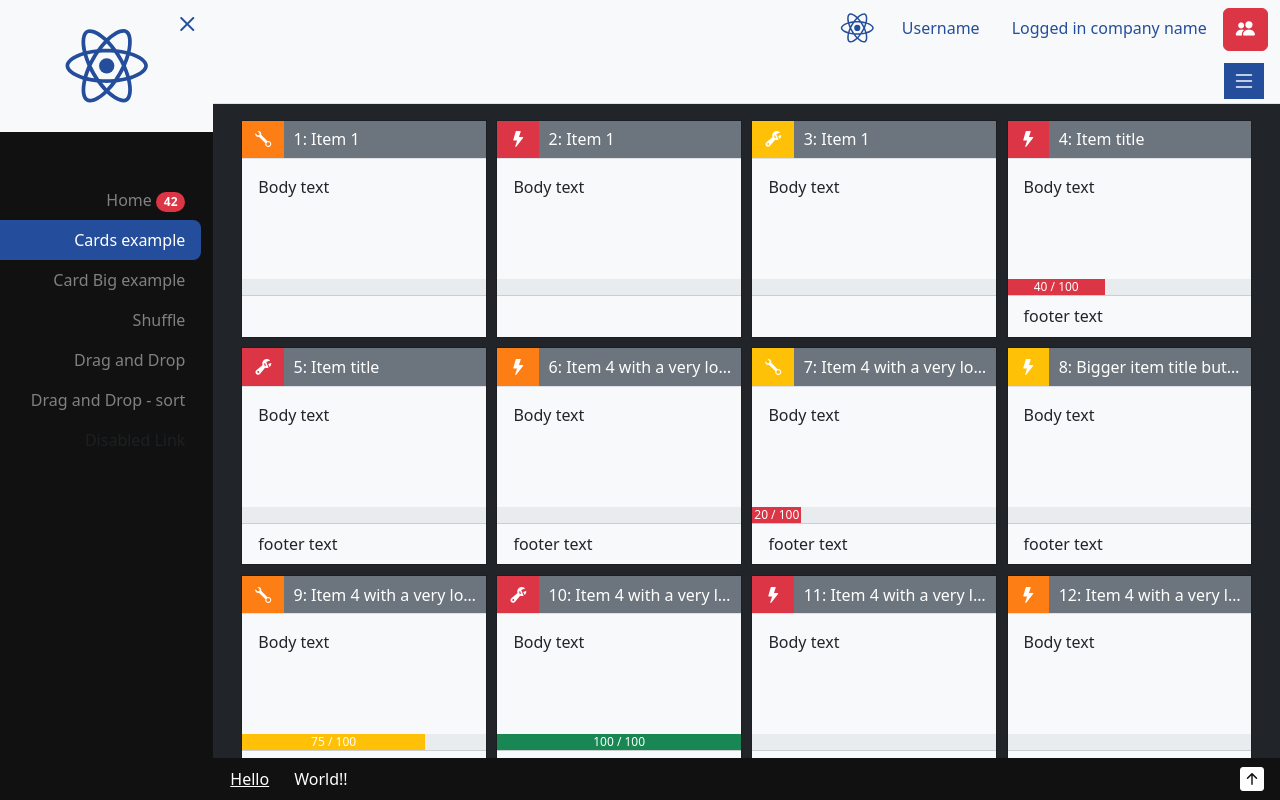
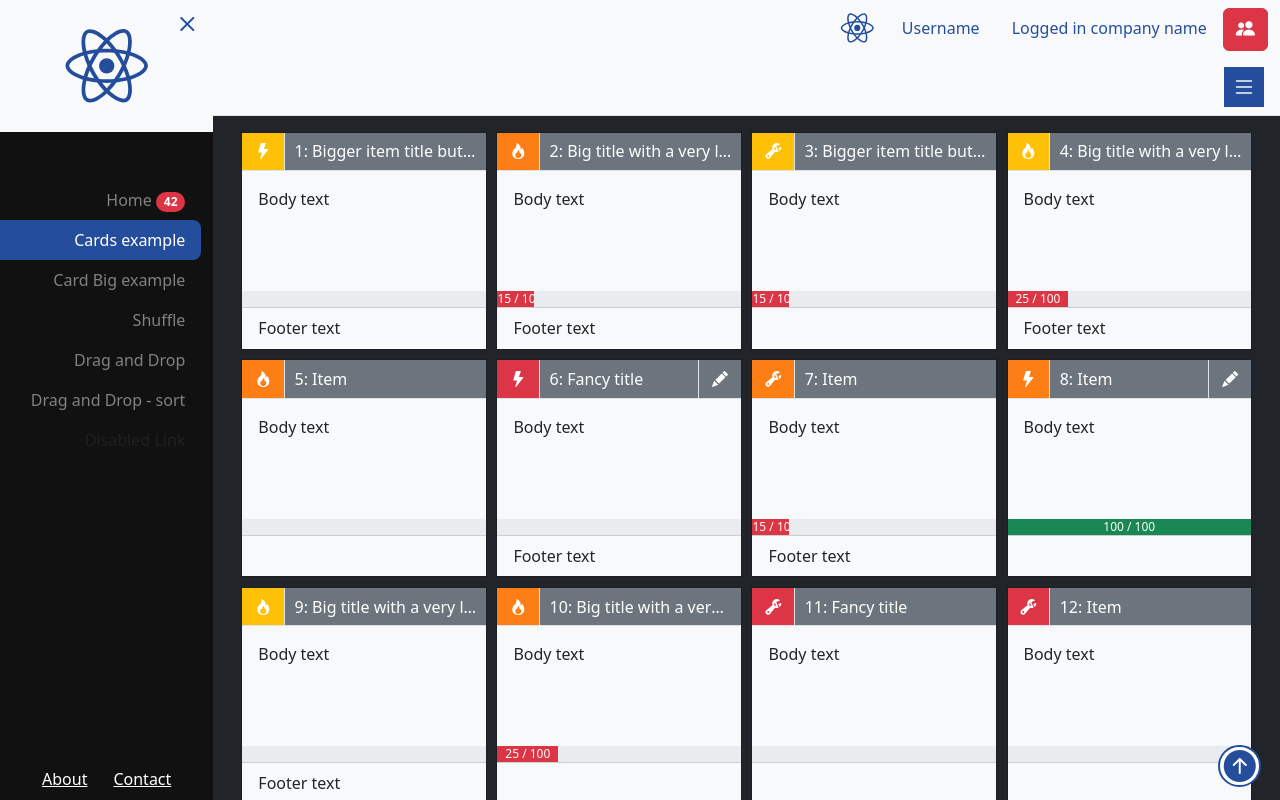
Before and after one commit to botenbreuk/react-playground, a React (Create React App) app: page /cards in a window 1280 px wide. Shown: the top 800 px of the page. Built offline with nearby package versions, Linux system fonts and the light colour scheme.

Commit message:
Cards page now generates radom cards

```diff
--- a/src/app/Cards/CardPanel.tsx
+++ b/src/app/Cards/CardPanel.tsx
@@ -57,11 +57,11 @@ export default function CardPanel(props: Props) {
       return 'lightning-fill';
     }
 
-    if (icon === 'chain') {
+    if (icon === 'wrench') {
       return 'wrench-adjustable';
     }
 
-    if (icon === 'fire') {
+    if (icon === 'chain') {
       return 'fire';
     }
 
--- a/src/app/Cards/CardsPage.tsx
+++ b/src/app/Cards/CardsPage.tsx
@@ -1,12 +1,13 @@
 import classNames from 'classnames';
-import { ReactNode, useState } from 'react';
+import { ReactNode, useEffect, useState } from 'react';
 import { Card, CardBody, CardHeader, CardTitle, Col, Row } from 'reactstrap';
 import { Icon, Page } from '../../ui';
 import DescriptionList from '../../ui/List/DescriptionList';
 import DescriptionListItem from '../../ui/List/DescriptionListItem';
 import CardPanel from './CardPanel';
+import { generateList } from './utils';
 
-type IconColor =
+export type IconColor =
   | 'bg-primary'
   | 'bg-secondary'
   | 'bg-danger'
@@ -14,9 +15,9 @@ type IconColor =
   | 'bg-info'
   | 'bg-orange'
   | 'bg-success';
-type IconTypes = 'wrench' | 'lightning' | 'chain';
+export type IconTypes = 'wrench' | 'lightning' | 'chain';
 
-type CardObj = {
+export type CardObj = {
   title: string;
   icon: IconTypes;
   iconColor: IconColor;
@@ -26,146 +27,32 @@ type CardObj = {
   buttonClick?: () => void;
 };
 
-const cards: CardObj[] = [
-  {
-    title: 'Item 1',
-    icon: 'wrench',
-    iconColor: 'bg-orange',
-    body: 'Body text'
-  },
-  {
-    title: 'Item 1',
-    icon: 'lightning',
-    iconColor: 'bg-danger',
-    body: 'Body text'
-  },
-  {
-    title: 'Item 1',
-    icon: 'chain',
-    iconColor: 'bg-warning',
-    body: 'Body text'
-  },
-  {
-    title: 'Item title',
-    icon: 'lightning',
-    iconColor: 'bg-danger',
-    body: 'Body text',
-    footer: 'footer text',
-    progress: 40
-  },
-  {
-    title: 'Item title',
-    icon: 'chain',
-    iconColor: 'bg-danger',
-    body: 'Body text',
-    footer: 'footer text'
-  },
-  {
-    title: 'Item 4 with a very long text so this will turn into a ellipsis',
-    icon: 'lightning',
-    iconColor: 'bg-orange',
-    body: 'Body text',
-    footer: 'footer text'
-  },
-  {
-    title: 'Item 4 with a very long text so this will turn into a ellipsis',
-    icon: 'wrench',
-    iconColor: 'bg-warning',
-    body: 'Body text',
-    footer: 'footer text',
-    progress: 20
-  },
-  {
-    title: 'Bigger item title but not ot big',
-    icon: 'lightning',
-    iconColor: 'bg-warning',
-    body: 'Body text',
-    footer: 'footer text'
-  },
-  {
-    title: 'Item 4 with a very long text so this will turn into a ellipsis',
-    icon: 'wrench',
-    iconColor: 'bg-orange',
-    body: 'Body text',
-    footer: 'footer text',
-    progress: 75
-  },
-  {
-    title: 'Item 4 with a very long text so this will turn into a ellipsis',
-    icon: 'chain',
-    iconColor: 'bg-danger',
-    body: 'Body text',
-    footer: 'footer text',
-    progress: 100
-  },
-  {
-    title: 'Item 4 with a very long text so this will turn into a ellipsis',
-    icon: 'lightning',
-    iconColor: 'bg-danger',
-    body: 'Body text',
-    footer: 'footer text'
-  },
-  {
-    title: 'Item 4 with a very long text so this will turn into a ellipsis',
-    icon: 'lightning',
-    iconColor: 'bg-orange',
-    body: 'Body text',
-    footer: 'footer text'
-  },
-  {
-    title: 'Item 4 with a very long text so this will turn into a ellipsis',
-    icon: 'lightning',
-    iconColor: 'bg-orange',
-    body: 'Body text',
-    footer: 'footer text'
-  },
-  {
-    title: 'Item 4 with a very long text so this will turn into a ellipsis',
-    icon: 'wrench',
-    iconColor: 'bg-danger',
-    body: 'Body text',
-    footer: 'footer text',
-    buttonClick: () => console.log('Hallow')
-  },
-  {
-    title: 'Item 4 with a very long text so this will turn into a ellipsis',
-    icon: 'lightning',
-    iconColor: 'bg-orange',
-    body: 'Body text',
-    footer: 'footer text'
-  },
-  {
-    title: 'Item 4 with a very long text so this will turn into a ellipsis',
-    icon: 'lightning',
-    iconColor: 'bg-orange',
-    body: 'Body text',
-    footer: 'footer text'
-  },
-  {
-    title: 'Item 1',
-    icon: 'wrench',
-    iconColor: 'bg-warning',
-    body: 'Body text'
-  }
-];
-
 export default function CardsPage() {
   const [listMode, setListMode] = useState(false);
   const [bigCard, setBigCard] = useState<number>();
+  const [cards, setCards] = useState<CardObj[]>([]);
+
+  useEffect(() => {
+    setCards(generateList(50));
+  }, []);
 
   const names = classNames('card-columns', { horizontal: listMode });
 
   return (
     <Page
       filterBar={
-        <div className="d-flex flex-row-reverse p-1 px-3">
-          <Icon
-            type={listMode ? 'grid-3x3-gap-fill' : 'list'}
-            className="px-2 bg-primary text-white"
-            onClick={() => setListMode(!listMode)}
-          />
-        </div>
+        <>
+          <div className="left"></div>
+          <div className="right">
+            <Icon
+              type={listMode ? 'grid-3x3-gap-fill' : 'list'}
+              className="p-2 bg-primary text-white"
+              onClick={() => setListMode(!listMode)}
+            />
+          </div>
+        </>
       }
+      scrollToTop
     >
       <div className={names}>
         {cards.map(
@@ -174,17 +61,14 @@ export default function CardsPage() {
             index
           ) => (
             <CardPanel
-              title={`${index + 1}: ${title}`}
+              key={index}
+              title={title}
               footer={footer}
               icon={icon}
               iconBg={iconColor}
-              progress={
-                progress
-                  ? { current: progress, max: 100 }
-                  : { current: 0, max: 100 }
-              }
+              progress={{ current: progress || 0, max: 100 }}
               headerClick={() =>
-                setBigCard(bigCard === index ? undefined : index)
+                setBigCard(bigCard !== index ? index : undefined)
               }
               editClick={buttonClick}
               bigView={bigCard === index}
--- a/src/app/Cards/styles/_card.scss
+++ b/src/app/Cards/styles/_card.scss
@@ -43,7 +43,9 @@
     cursor: default;
 
     & .card-icon {
+      border-right: $border-width $border-style $border-color;
       @extend %card-icon;
+
       & > i {
         color: $white !important;
       }
--- /dev/null
+++ b/src/app/Cards/utils.ts
@@ -0,0 +1,161 @@
+import { CardObj, IconColor, IconTypes } from './CardsPage';
+
+const titles: string[] = [
+  'Fancy title',
+  'Big title with a very long text so this will turn into a ellipsis',
+  'Bigger item title but not ot big',
+  'Item'
+];
+const icons: IconTypes[] = ['wrench', 'lightning', 'chain'];
+const iconGbs: IconColor[] = ['bg-danger', 'bg-warning', 'bg-orange'];
+const progesses: number[] = [15, 25, 40, 55, 75, 100];
+
+function getRandomInt(max: number) {
+  return Math.floor(Math.random() * max);
+}
+
+export function generateList(total: number) {
+  const cards: CardObj[] = [];
+  for (let i = 0; i < total; i++) {
+    cards.push({
+      title: `${cards.length + 1}: ${titles[getRandomInt(titles.length)]}`,
+      icon: icons[getRandomInt(icons.length)],
+      iconColor: iconGbs[getRandomInt(iconGbs.length)],
+      body: 'Body text',
+      footer: getRandomInt(20) <= 5 ? 'Footer text' : undefined,
+      buttonClick:
+        getRandomInt(20) <= 5 ? () => console.log('Hallow') : undefined,
+      progress:
+        getRandomInt(20) <= 5
+          ? progesses[getRandomInt(progesses.length)]
+          : undefined
+    });
+  }
+
+  return cards;
+}
+
+export function getFixedList() {
+  return [
+    {
+      title: 'Item 1',
+      icon: 'wrench',
+      iconColor: 'bg-orange',
+      body: 'Body text'
+    },
+    {
+      title: 'Item 1',
+      icon: 'lightning',
+      iconColor: 'bg-danger',
+      body: 'Body text'
+    },
+    {
+      title: 'Item 1',
+      icon: 'chain',
+      iconColor: 'bg-warning',
+      body: 'Body text'
+    },
+    {
+      title: 'Item title',
+      icon: 'lightning',
+      iconColor: 'bg-danger',
+      body: 'Body text',
+      footer: 'footer text',
+      progress: 40
+    },
+    {
+      title: 'Item title',
+      icon: 'chain',
+      iconColor: 'bg-danger',
+      body: 'Body text',
+      footer: 'footer text'
+    },
+    {
+      title: 'Item 4 with a very long text so this will turn into a ellipsis',
+      icon: 'lightning',
+      iconColor: 'bg-orange',
+      body: 'Body text',
+      footer: 'footer text'
+    },
+    {
+      title: 'Item 4 with a very long text so this will turn into a ellipsis',
+      icon: 'wrench',
+      iconColor: 'bg-warning',
+      body: 'Body text',
+      footer: 'footer text',
+      progress: 20
+    },
+    {
+      title: 'Bigger item title but not ot big',
+      icon: 'lightning',
+      iconColor: 'bg-warning',
+      body: 'Body text',
+      footer: 'footer text'
+    },
+    {
+      title: 'Item 4 with a very long text so this will turn into a ellipsis',
+      icon: 'wrench',
+      iconColor: 'bg-orange',
+      body: 'Body text',
+      footer: 'footer text',
+      progress: 75
+    },
+    {
+      title: 'Item 4 with a very long text so this will turn into a ellipsis',
+      icon: 'chain',
+      iconColor: 'bg-danger',
+      body: 'Body text',
+      footer: 'footer text',
+      progress: 100
+    },
+    {
+      title: 'Item 4 with a very long text so this will turn into a ellipsis',
+      icon: 'lightning',
+      iconColor: 'bg-danger',
+      body: 'Body text',
+      footer: 'footer text'
+    },
+    {
+      title: 'Item 4 with a very long text so this will turn into a ellipsis',
+      icon: 'lightning',
+      iconColor: 'bg-orange',
+      body: 'Body text',
+      footer: 'footer text'
+    },
+    {
+      title: 'Item 4 with a very long text so this will turn into a ellipsis',
+      icon: 'lightning',
+      iconColor: 'bg-orange',
+      body: 'Body text',
+      footer: 'footer text'
+    },
+    {
+      title: 'Item 4 with a very long text so this will turn into a ellipsis',
+      icon: 'wrench',
+      iconColor: 'bg-danger',
+      body: 'Body text',
+      footer: 'footer text',
+      buttonClick: () => console.log('Hallow')
+    },
+    {
+      title: 'Item 4 with a very long text so this will turn into a ellipsis',
+      icon: 'lightning',
+      iconColor: 'bg-orange',
+      body: 'Body text',
+      footer: 'footer text'
+    },
+    {
+      title: 'Item 4 with a very long text so this will turn into a ellipsis',
+      icon: 'lightning',
+      iconColor: 'bg-orange',
+      body: 'Body text',
+      footer: 'footer text'
+    },
+    {
+      title: 'Item 1',
+      icon: 'wrench',
+      iconColor: 'bg-warning',
+      body: 'Body text'
+    }
+  ];
+}
--- a/src/styles/main.scss
+++ b/src/styles/main.scss
@@ -19,3 +19,7 @@
 .clickable {
   cursor: pointer;
 }
+
+.bg-dark-gray {
+  background-color: #111;
+}
--- a/src/ui/Menu/MenuLeft.tsx
+++ b/src/ui/Menu/MenuLeft.tsx
@@ -1,5 +1,5 @@
 import { NavLink as RRNavLink } from 'react-router-dom';
-import { Col, Container, Nav, NavItem, NavLink, Row } from 'reactstrap';
+import { Button, Col, Container, Nav, NavItem, NavLink, Row } from 'reactstrap';
 import { Icon } from '../index';
 import Logo from '../Logo/Logo';
 
@@ -70,6 +70,16 @@ export default function MenuLeft(props: Props) {
             </NavItem>
           </Nav>
         </Row>
+        <Row>
+          <div className="footer">
+            <Button color="link" className="text-white p-0">
+              About
+            </Button>
+            <Button color="link" className="text-white p-0">
+              Contact
+            </Button>
+          </div>
+        </Row>
       </Container>
     </Col>
   );
--- a/src/ui/Menu/_menu-left.scss
+++ b/src/ui/Menu/_menu-left.scss
@@ -30,6 +30,25 @@
       color: #f1f1f1;
     }
   }
+
+  & .footer {
+    display: flex;
+    position: absolute;
+    bottom: 0;
+    right: 0;
+    background-color: #111;
+    color: $white;
+    padding: 0.5rem 1rem;
+    justify-content: center;
+    gap: 1.5rem;
+    cursor: default;
+
+    & * {
+      display: inline-flex;
+      align-items: center;
+      gap: 1.5rem;
+    }
+  }
 }
 
 /* On smaller screens, where height is less than 450px, change the style of the sidebar (less padding and a smaller font size) */
--- a/src/ui/Page/Page.tsx
+++ b/src/ui/Page/Page.tsx
@@ -1,7 +1,6 @@
 import { ReactNode, useState } from 'react';
 import { NavLink as RRNavLink } from 'react-router-dom';
 import {
-  Button,
   Col,
   Container,
   Nav,
@@ -19,10 +18,11 @@ interface Props {
   title?: string;
   filterBar?: ReactNode;
   children?: ReactNode | ReactNode[];
+  scrollToTop?: boolean;
 }
 
 export default function Page(props: Props) {
-  const { title, filterBar, children } = props;
+  const { title, filterBar, children, scrollToTop = false } = props;
 
   const [isOpen, setIsOpen] = useState(true);
 
@@ -55,12 +55,12 @@ export default function Page(props: Props) {
                   <Logo height={40} />
                 </NavItem>
                 <NavItem>
-                  <NavLink to="/user/1" tag={RRNavLink}>
+                  <NavLink to="#" tag={RRNavLink}>
                     Username
                   </NavLink>
                 </NavItem>
                 <NavItem>
-                  <NavLink to="/company/1" tag={RRNavLink}>
+                  <NavLink to="#" tag={RRNavLink}>
                     Logged in company name
                   </NavLink>
                 </NavItem>
@@ -69,24 +69,17 @@ export default function Page(props: Props) {
                 </NavItem>
               </Nav>
             </Navbar>
-            <div className="bg-light">{filterBar}</div>
+            <div className="filter-bar bg-light">{filterBar}</div>
           </div>
           <Row className="m-3">{children}</Row>
-          <div className="footer">
-            <div className="left">
-              <Button color="link" className="text-white p-0">
-                Hello
-              </Button>
-              <span>World!!</span>
-            </div>
-            <div className="right">
-              <Icon
-                type="arrow-up-square-fill"
-                color="white"
-                onClick={() => window.scrollTo({ top: 0, behavior: 'smooth' })}
-              />
-            </div>
-          </div>
+          {scrollToTop && (
+            <Icon
+              className="scroll-to-top"
+              type="arrow-up-circle-fill"
+              color="white"
+              onClick={() => window.scrollTo({ top: 0, behavior: 'smooth' })}
+            />
+          )}
         </Col>
       </Row>
     </Container>
--- a/src/ui/Page/_page.scss
+++ b/src/ui/Page/_page.scss
@@ -13,11 +13,23 @@
   z-index: 500;
 }
 
-.footer {
+i.scroll-to-top {
+  margin: 0;
+  padding: 0;
+  position: fixed;
+  bottom: 0.8rem;
+  right: 1.2rem;
+  background-color: white;
+  color: $primary !important;
+  line-height: 0;
+  padding: 0.2rem;
+  border-radius: 2rem;
+  font-size: 2rem;
+  border: 2px $primary solid;
+}
+
+.filter-bar {
   display: flex;
-  position: sticky;
-  bottom: 0;
-  right: 0;
   background-color: #111;
   color: $white;
   padding: 0.5rem 1rem;
@@ -25,8 +37,13 @@
   cursor: default;
 
   & * {
+    flex-flow: wrap;
     display: inline-flex;
-    align-items: center;
-    gap: 1.5rem;
+    align-items: flex-start;
+    gap: 1rem;
+  }
+
+  .left {
+    width: 80%;
   }
 }
```
